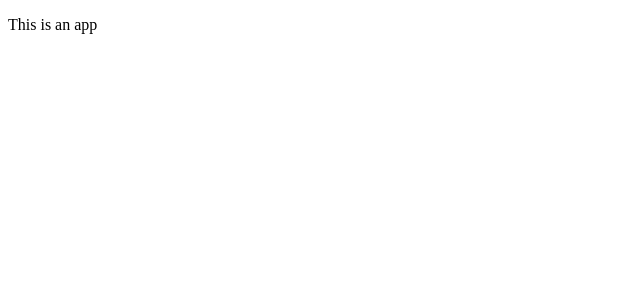
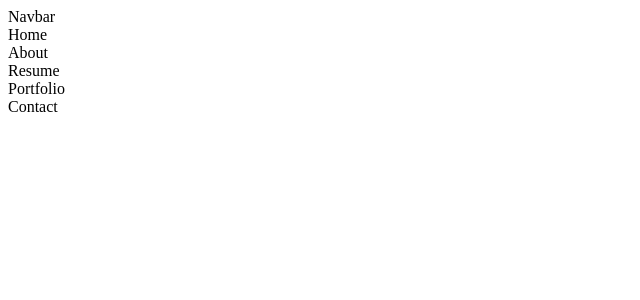
Before and after one commit to sediqullahbadakhsh/badakhsh-portfolio, a React (Create React App) app: page / in a window 1280 px wide. Shown: the top 300 px of the page, without its empty margins (0-640 px from the left). Built offline with nearby package versions, Linux system fonts and the light colour scheme.

Commit message:
update configurations and setup

```diff
--- a/src/App.js
+++ b/src/App.js
@@ -1,9 +1,20 @@
 import './App.scss';
+import About from './components/about/About';
+import Contact from './components/contact/Contact';
+import Home from './components/home/Home';
+import Navbar from './components/navbar/Navbar';
+import Portfolio from './components/portfolio/Portfolio';
+import Resume from './components/resume/Resume';
 
 function App() {
   return (
     <div className="App">
-      <p>This is an app</p>
+      <Navbar />
+      <Home />
+      <About />
+      <Resume />
+      <Portfolio />
+      <Contact />
     </div>
   );
 }
--- a/src/components/about/About.jsx
+++ b/src/components/about/About.jsx
@@ -0,0 +1,7 @@
+import React from 'react';
+
+const About = () => {
+  return <div>About</div>;
+};
+
+export default About;
--- a/src/components/contact/Contact.jsx
+++ b/src/components/contact/Contact.jsx
@@ -0,0 +1,7 @@
+import React from 'react';
+
+const Contact = () => {
+  return <div>Contact</div>;
+};
+
+export default Contact;
--- a/src/components/home/Home.jsx
+++ b/src/components/home/Home.jsx
@@ -0,0 +1,7 @@
+import React from 'react';
+
+const Home = () => {
+  return <div>Home</div>;
+};
+
+export default Home;
--- /dev/null
+++ b/src/components/navbar/Navbar.jsx
@@ -0,0 +1,7 @@
+import React from 'react';
+
+const Navbar = () => {
+  return <div>Navbar</div>;
+};
+
+export default Navbar;
--- a/src/components/portfolio/Portfolio.jsx
+++ b/src/components/portfolio/Portfolio.jsx
@@ -0,0 +1,7 @@
+import React from 'react';
+
+const Portfolio = () => {
+  return <div>Portfolio</div>;
+};
+
+export default Portfolio;
--- a/src/components/resume/Resume.jsx
+++ b/src/components/resume/Resume.jsx
@@ -0,0 +1,7 @@
+import React from 'react';
+
+const Resume = () => {
+  return <div>Resume</div>;
+};
+
+export default Resume;
```
Also changed, not shown: .babelrc, .eslintrc.json, .stylelintrc.json, src/components/navbar/Navbar.scss (added), 1 other file (tests, documents, lock files or other folders).
